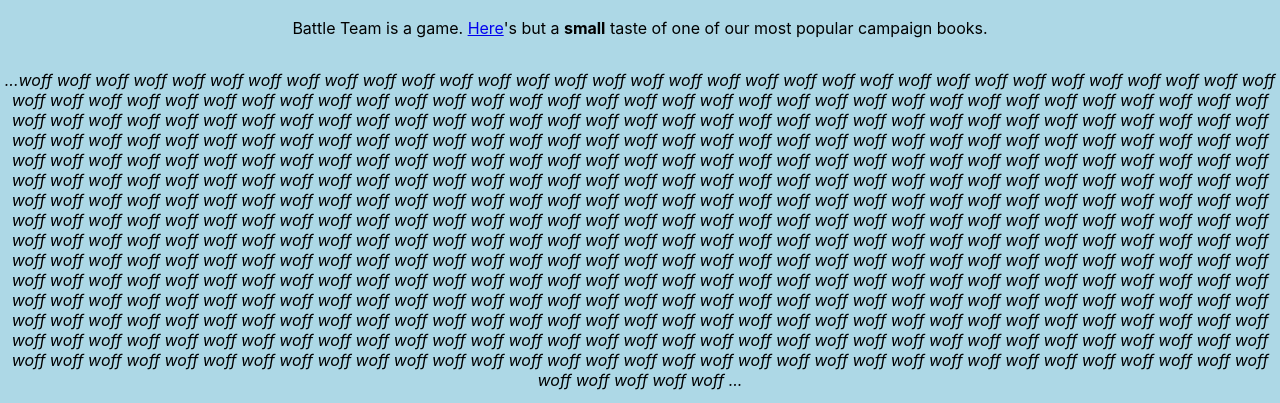
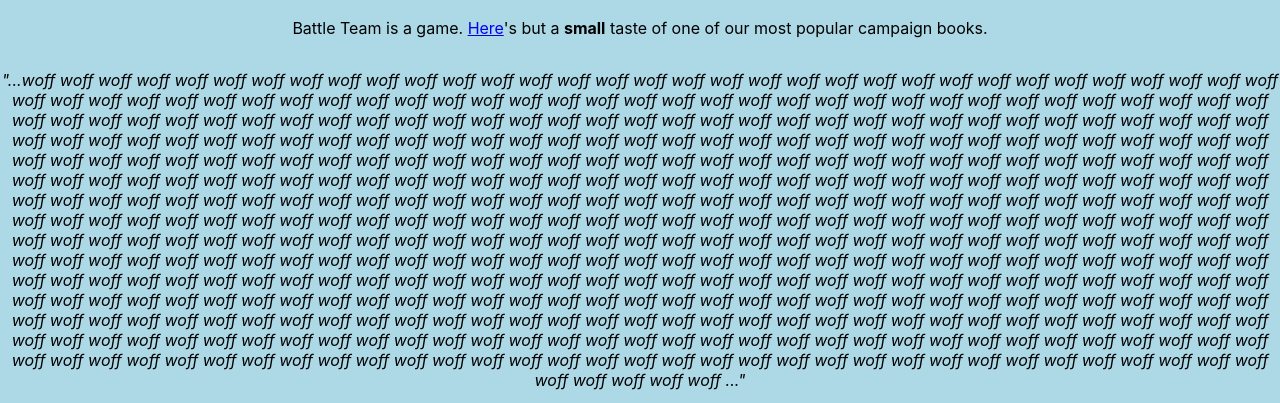
Before and after one commit to SoopCo/soopco.github.io, a React (Create React App) app: page / in a window 1280 px wide. Shown: the part 540-943 px from the top of the page. Built offline with nearby package versions, Linux system fonts and the light colour scheme.

Commit message:
Added quotes on "woff"s

```diff
--- a/src/pages/Home.jsx
+++ b/src/pages/Home.jsx
@@ -23,7 +23,7 @@ const Home = () => {
                 books.
             </p>
             <p>
-                <i>...{"woff ".repeat(500)}...</i>
+                <i>"...{"woff ".repeat(500)}..."</i>
             </p>
         </div>
     );
```
